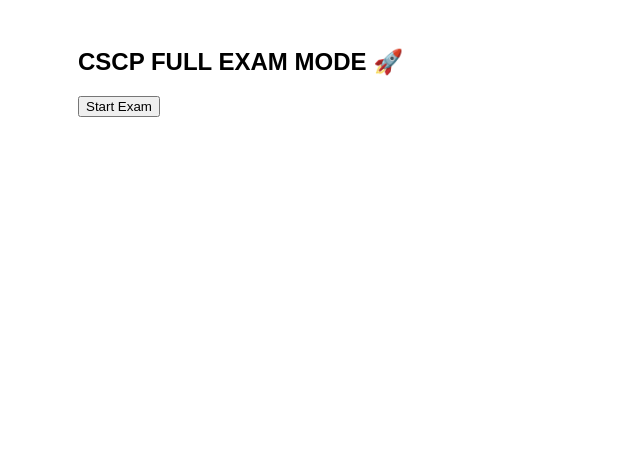
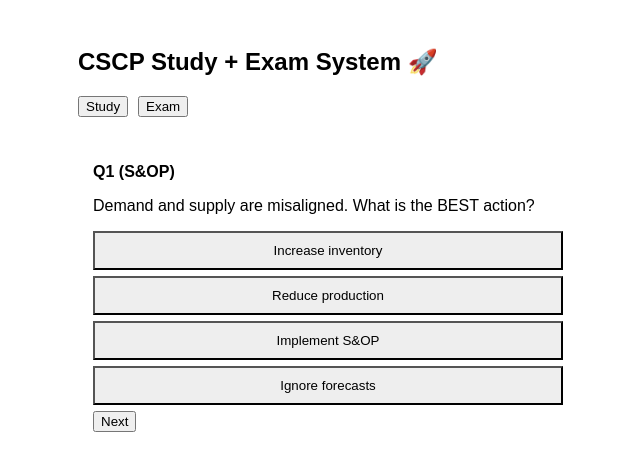
Before and after one commit to megellio/cscp-study-app, a Next.js app: page / in a window 1280 px wide. Shown: the top 470 px of the page, without its empty margins (312-952 px from the left). Built offline with nearby package versions, Linux system fonts and the light colour scheme.

Commit message:
Update page.jsx

```diff
--- a/app/page.jsx
+++ b/app/page.jsx
@@ -1,146 +1,193 @@
 'use client';
 
-import React, { useState, useMemo, useEffect } from "react";
+import React, { useState, useEffect } from "react";
 
+// ===================== FULL CSCP APP (STUDY + REAL EXAM) =====================
 const topics = ["S&OP","Inventory","Logistics","Risk"];
 
-// ✅ GENERATE 150 EXAM QUESTIONS
+// ✅ STUDY QUESTIONS (with explanations)
+const studyQuestions = [
+  {
+    topic: "S&OP",
+    question: "Demand and supply are misaligned. What is the BEST action?",
+    options: ["Increase inventory","Reduce production","Implement S&OP","Ignore forecasts"],
+    answer: 2,
+    explanation: "S&OP aligns cross-functional planning."
+  },
+  {
+    topic: "Inventory",
+    question: "Stockouts due to variability. Best action?",
+    options: ["Lower ROP","Increase safety stock","Stop ordering","Ignore demand"],
+    answer: 1,
+    explanation: "Safety stock protects variability."
+  }
+];
+
+
+// ✅ EXAM QUESTIONS (NO EXPLANATIONS)
 const examQuestions = Array.from({ length: 150 }, (_, i) => ({
   id: i,
   topic: topics[i % topics.length],
-  question: `Exam Scenario #${i+1}:
-
-A company must balance cost, service, and risk across its supply chain while facing variability and constraints.
-
-What is the BEST action?`,
+  question: `Exam Scenario #${i+1}: A company must balance cost, service, and risk. What is the BEST action?`,
   options: [
     "Increase inventory",
-    "Improve cross-functional coordination",
-    "Change suppliers immediately",
-    "Reduce forecast updates"
+    "Improve coordination",
+    "Change supplier",
+    "Reduce forecast frequency"
   ],
   answer: 1
 }));
+
 
 export default function Page() {
 
   const [mode,setMode]=useState("study");
 
-  // ✅ EXAM STATE
+
+  // SHARED
   const [current,setCurrent]=useState(0);
+  const [selected,setSelected]=useState(null);
   const [answers,setAnswers]=useState({});
+
+
+  // EXAM ONLY
   const [flagged,setFlagged]=useState({});
   const [submitted,setSubmitted]=useState(false);
-
-  // ✅ TIMER (3.5 hours)
   const [time,setTime]=useState(210*60);
 
+  const active = mode === "exam" ? examQuestions : studyQuestions;
+  const q = active[current];
+  // TIMER
   useEffect(()=>{
     if(mode!=="exam" || submitted) return;
     const t=setInterval(()=>setTime(t=>t-1),1000);
     return ()=>clearInterval(t);
   },[mode,submitted]);
-
-  const q = examQuestions[current];
-
-  // ✅ SELECT ANSWER (LOCKED PER QUESTION)
   const answerQ=(i)=>{
-    setAnswers(prev => ({ ...prev, [current]: i }));
+    setSelected(i);
+    if(mode === "exam"){
+      setAnswers(prev => ({ ...prev, i }));
+    }
+  };
+  const next=()=>{
+    setCurrent(c=>c+1);
+    setSelected(null);
   };
 
-  // ✅ FLAG QUESTION
   const toggleFlag=()=>{
-    setFlagged(prev => ({
-      ...prev,
-      [current]: !prev[current]
-    }));
+    setFlagged(prev => ({...prev,[current]:!prev[current]}));
   };
 
-  // ✅ SCORE
-  const score = Object.keys(answers)
-    .filter(i=>answers[i]===examQuestions[i]?.answer).length;
+  const score = Object.keys(answers).filter(i=>answers[i]===examQuestions[i]?.answer).length;
 
-  const fmt = t =>
-    `${Math.floor(t/3600)}:${Math.floor((t%3600)/60).toString().padStart(2,"0")}`;
+  const fmt=t=>`${Math.floor(t/3600)}:${Math.floor((t%3600)/60).toString().padStart(2,"0")}`;
+  // ✅ ANALYTICS
+  const analytics = topics.map(t => {
+    const qs = examQuestions.filter(q=>q.topic===t);
+    const correct = qs.filter(q=>answers[q.id]===q.answer).length;
+    return { topic: t, correct, total: qs.length };
+  });
 
   return (
     <div style={{padding:20,maxWidth:500,margin:"auto",fontFamily:"Arial"}}>
+      <h2>CSCP Study + Exam System 🚀</h2>
+      {/* MODE SWITCH */}
+      <div style={{display:"flex",gap:10}}>
+        <button onClick={()=>{setMode("study");setCurrent(0)}}>Study</button>
+        <button onClick={()=>{setMode("exam");setCurrent(0)}}>Exam</button>
+      </div>
+      {/* ---------------- STUDY MODE ---------------- */}
+      {mode === "study" && q && (
+        <div style={{marginTop:15,padding:15,background:"#fff",borderRadius:8}}>
+          <p><b>Q{current+1} ({q.topic})</b></p>
+          <p>{q.question}</p>
+          {q.options.map((o,i)=>(
+            <button key={i}
+              onClick={()=>answerQ(i)}
+              style={{display:"block",width:"100%",margin:"6px 0",padding:10,
+              background:
+                selected!==null
+                  ? i===q.answer
+                    ? "#4caf50"
+                    : i===selected
+                    ? "#f44336"
+                    : "#eee"
+                  : "#eee"}}
+            >
+              {o}
+            </button>
+          ))}
+          {selected!==null && (
+            <p><b>Explanation:</b> {q.explanation}</p>
+          )}
+          <button onClick={next}>Next</button>
+        </div>
+      )}
 
-      <h2>CSCP FULL EXAM MODE 🚀</h2>
 
-      <button onClick={()=>setMode("exam")}>Start Exam</button>
+      {/* ---------------- EXAM MODE ---------------- */}
+      {mode === "exam" && !submitted && (
+        <>
+          <p>Time: {fmt(time)}</p>
 
-      {mode==="exam" && !submitted && (
-        <>
-          <p>Time Remaining: {fmt(time)}</p>
 
-          {/* ✅ NAV GRID */}
+          {/* NAV GRID */}
           <div style={{display:"flex",flexWrap:"wrap",gap:5}}>
             {examQuestions.map((_,i)=>(
               <button key={i}
                 onClick={()=>setCurrent(i)}
-                style={{
-                  width:30,height:30,
-                  background:
-                    flagged[i] ? "#ff9800" :
-                    answers[i]!==undefined ? "#4caf50" :
-                    "#eee"
-                }}
+                style={{width:30,height:30,
+                  background: flagged[i] ? "orange" : answers[i]!==undefined ? "#4caf50" : "#eee"}}
               >
                 {i+1}
               </button>
             ))}
           </div>
 
-          {/* ✅ QUESTION CARD */}
-          <div style={{marginTop:15,padding:15,background:"#fff",borderRadius:8,boxShadow:"0 2px 6px rgba(0,0,0,0.1)"}}>
+          {/* QUESTION */}
+          {q && (
+            <div style={{marginTop:15,padding:15,background:"#fff",borderRadius:8}}>
               <p><b>Q{current+1} ({q.topic})</b></p>
-            <p style={{whiteSpace:"pre-line"}}>{q.question}</p>
-
+              <p>{q.question}</p>
               {q.options.map((o,i)=>(
                 <button key={i}
                   onClick={()=>answerQ(i)}
-                style={{
-                  display:"block",
-                  width:"100%",
-                  margin:"6px 0",
-                  padding:10,
-                  background: answers[current]===i ? "#bbb" : "#eee"
-                }}
+                  disabled={answers[current]!=undefined}
+                  style={{display:"block",width:"100%",margin:"6px 0",padding:10,
+                  background: answers[current]===i ? "#bbb" : "#eee"}}
                 >
                   {o}
                 </button>
               ))}
-
-            {/* ✅ CONTROL BUTTONS */}
-            <div style={{display:"flex",gap:10,marginTop:10}}>
+              <div style={{display:"flex",gap:10}}>
                 <button onClick={()=>setCurrent(Math.max(0,current-1))}>Prev</button>
-              <button onClick={()=>setCurrent(Math.min(examQuestions.length-1,current+1))}>Next</button>
-              <button onClick={toggleFlag}>
-                {flagged[current] ? "Unflag" : "Flag"}
-              </button>
+                <button onClick={()=>setCurrent(Math.min(149,current+1))}>Next</button>
+                <button onClick={toggleFlag}>{flagged[current]?"Unflag":"Flag"}</button>
               </div>
-
-            <button
-              style={{marginTop:10,background:"#f44336",color:"#fff"}}
-              onClick={()=>setSubmitted(true)}
-            >
+              <button onClick={()=>setSubmitted(true)} style={{marginTop:10,color:"white",background:"red"}}>
                 Submit Exam
               </button>
 
             </div>
+          )}
         </>
       )}
 
-      {/* ✅ RESULTS SCREEN */}
-      {submitted && (
+      {/* ---------------- RESULTS ---------------- */}
+      {mode === "exam" && submitted && (
         <div>
-          <h3>Exam Results</h3>
-          <p>Score: {score}/{examQuestions.length}</p>
-
-          <h4>Flagged Questions</h4>
-          {Object.keys(flagged).filter(i=>flagged[i]).map(i=>(
-            <p key={i}>Q{Number(i)+1}</p>
+          <h3>Results</h3>
+          <p>Score: {score}/150</p>
+          <h4>Weak Topics</h4>
+          {analytics.map(a=>{
+            const pct = Math.round((a.correct/(a.total||1))*100);
+            return <p key={a.topic}>{a.topic}: {pct}%</p>
+          })}
+          <h4>Review</h4>
+          {examQuestions.map((q,i)=>(
+            <p key={i}>
+              Q{i+1}: {answers[i]===q.answer ? "✅" : "❌"}
+            </p>
           ))}
         </div>
       )}
```
Lines whose indentation alone changed are shown as unchanged.
